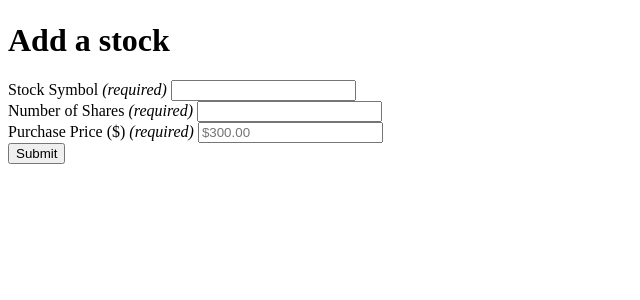
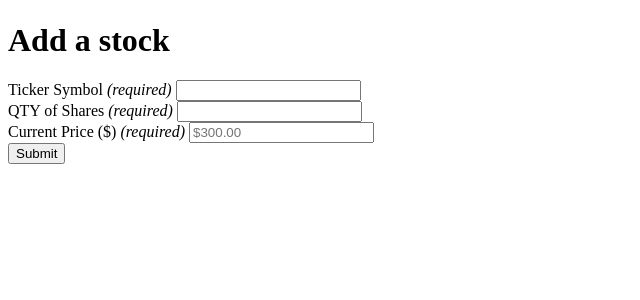
Before and after one commit to inbinder/Apocalypse-Ticker, a Flask app: page /add_stock in a window 1280 px wide. Shown: the part 58-358 px from the top of the page, without its empty margins (0-640 px from the left). Run offline with Flask 2, Linux system fonts and the light colour scheme.

Commit message:
Change language. Ticker and QTY

```diff
--- a/templates/add_stock.html
+++ b/templates/add_stock.html
@@ -3,13 +3,13 @@
 {% block content %}
 <h1>Add a stock</h1>
 <form method="post">
-	<label for="stockSymbol">Stock Symbol <em>(required)</em></label>
+	<label for="stockSymbol">Ticker Symbol <em>(required)</em></label>
 	<input type="text" id="stockSymbol" name="stock_symbol" required pattern="[A-Z]{1,5}" />
   <br>
-  <label for="numberOfShare">Number of Shares <em>(required)</em></label>
+  <label for="numberOfShare">QTY of Shares <em>(required)</em></label>
   <input type="text" id="numberOfShares" name="number_of_shares" required />
   <br>
-  <label for="purchasePrice">Purchase Price ($) <em>(required)</em></label>
+  <label for="purchasePrice">Current Price ($) <em>(required)</em></label>
   <input type="text" id="purchasePrice" name="purchase_price" placeholder="$300.00" required />
   <br>
   <input type="submit">
```
